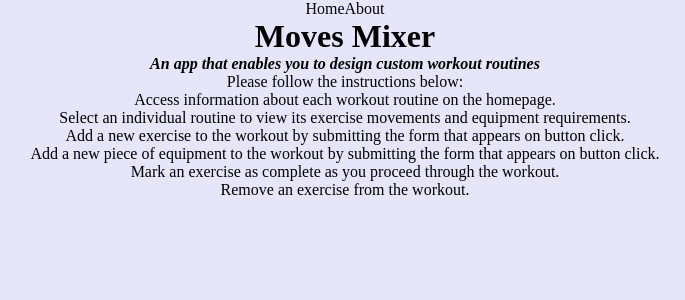
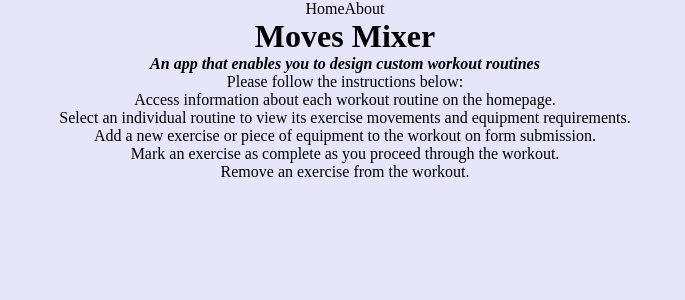
Before and after one commit to Jenna424/moves-mixer-frontend, a React (Create React App) app: page /about in a window 1280 px wide. Shown: the top 300 px of the page, without its empty margins (295-980 px from the left). Built offline with nearby package versions, Linux system fonts and the light colour scheme.

Commit message:
consolidate paragraphs in About page

```diff
--- a/src/pages/About.js
+++ b/src/pages/About.js
@@ -16,12 +16,8 @@ const About = () => {
             equipment requirements.
           </p>
           <p>
-            Add a new exercise to the workout by submitting the form that
-            appears on button click.
-          </p>
-          <p>
-            Add a new piece of equipment to the workout by submitting the form
-            that appears on button click.
+            Add a new exercise or piece of equipment to the workout on form
+            submission.
           </p>
           <p>
             <p>
```
